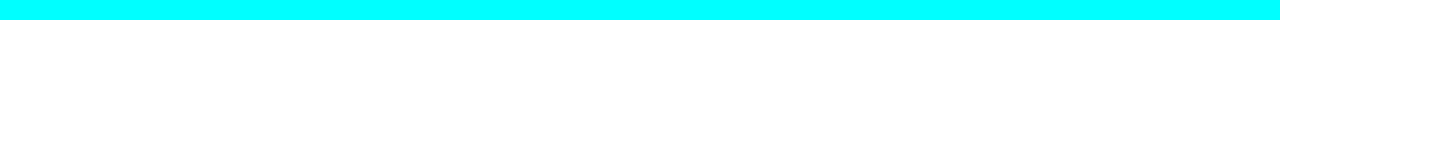
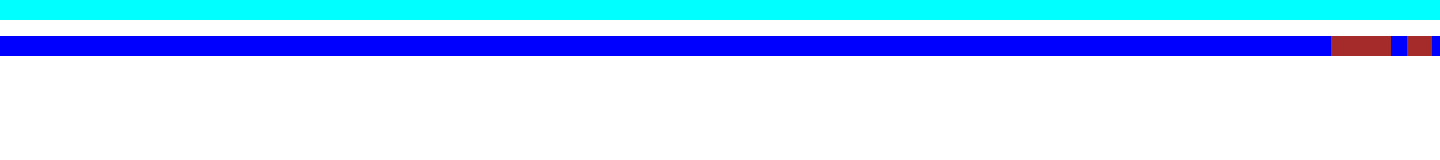
Before and after one commit to Moonatic89/html-css-zoom, a plain HTML site: page index.html in a window 1280 px wide. Shown: the whole page, 1440 px wide, since content can reach past the window. Drawn offline with Linux system fonts and the light colour scheme.

Commit message:
Debug - Avatar Grid

```diff
--- a/css/style.css
+++ b/css/style.css
@@ -20,11 +20,17 @@
     float: left;
 }
 
+body {
+    min-width: 1440px;
+}
+
+/* #endregion */
+
+/* #region Prefab */
+
 /* #endregion */
 
 /* #region Utility */
-
-/* #endregion */
 
 /* #region Spacers */
 
@@ -38,6 +44,11 @@
 
 .mt-5 {
     margin-top: 5rem;
+}
+
+.mside-1 {
+    margin-right: 0.5rem;
+    margin-left: 0.5rem;
 }
 
 /* #endregion */
@@ -66,6 +77,16 @@
 
 /* Texts */
 
+/* #region Alignments */
+
+.align-r {
+    text-align: right;
+}
+
+/* #endregion */
+
+/* #endregion */
+
 /* #region Debug */
 
 .debug header {
@@ -77,4 +98,32 @@
     background-color: blue;
 }
 
+.debug .speaker_view {
+    height: 20px;
+    width: 60px;
+    background-color: brown;
+}
+
+.debug .full_screen {
+    height: 20px;
+    width: 25px;
+    background-color: brown;
+}
+
 /* #endregion */
+
+/* #region Header */
+
+/* #endregion */
+
+/* #region Main */
+
+.top_buttons {
+    justify-content: flex-end;
+}
+
+/* #endregion */
+
+/* #region Footer */
+
+/* #endregion */
--- a/index.html
+++ b/index.html
@@ -20,13 +20,13 @@
 
         <main>
 
-            <div class="top_buttons col20 mt-1 clearfix">
+            <div class="top_buttons mt-1 flex">
 
-                <div class="speaker_view">
+                <div class="speaker_view mside-1">
 
                 </div>
 
-                <div class="full_screen">
+                <div class="full_screen mside-1">
 
                 </div>
 
```
